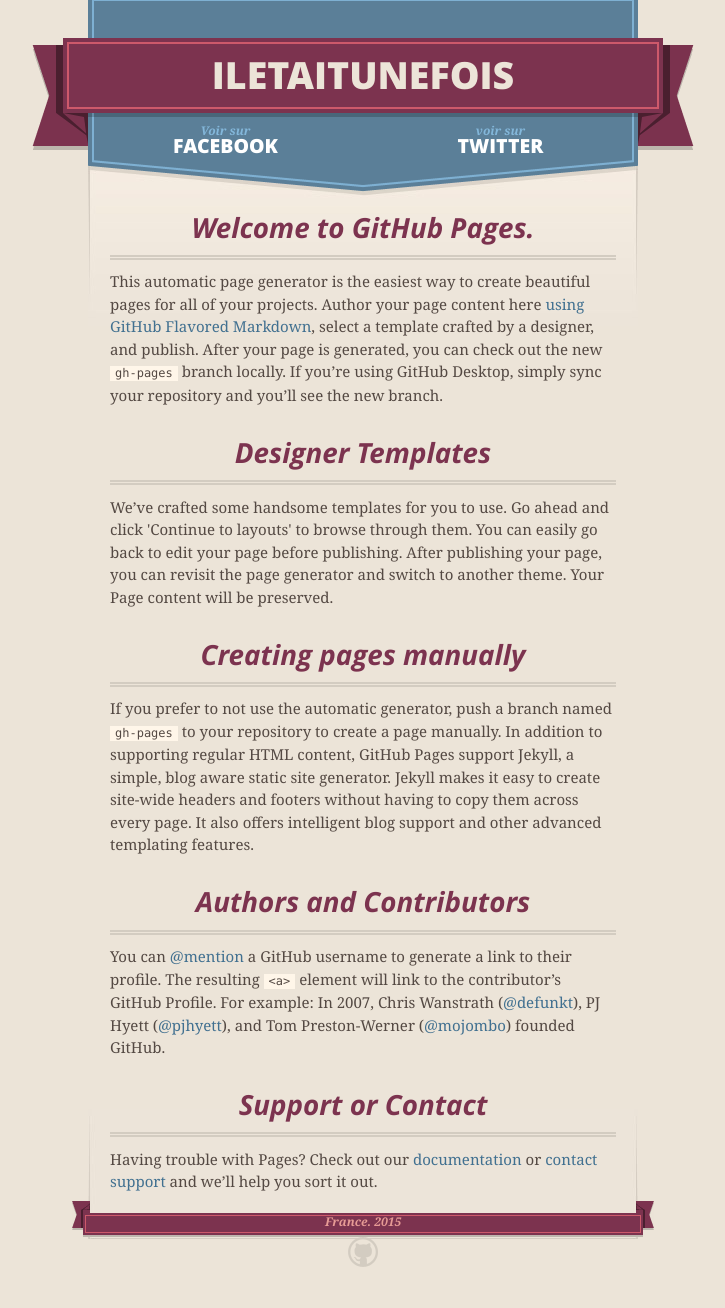
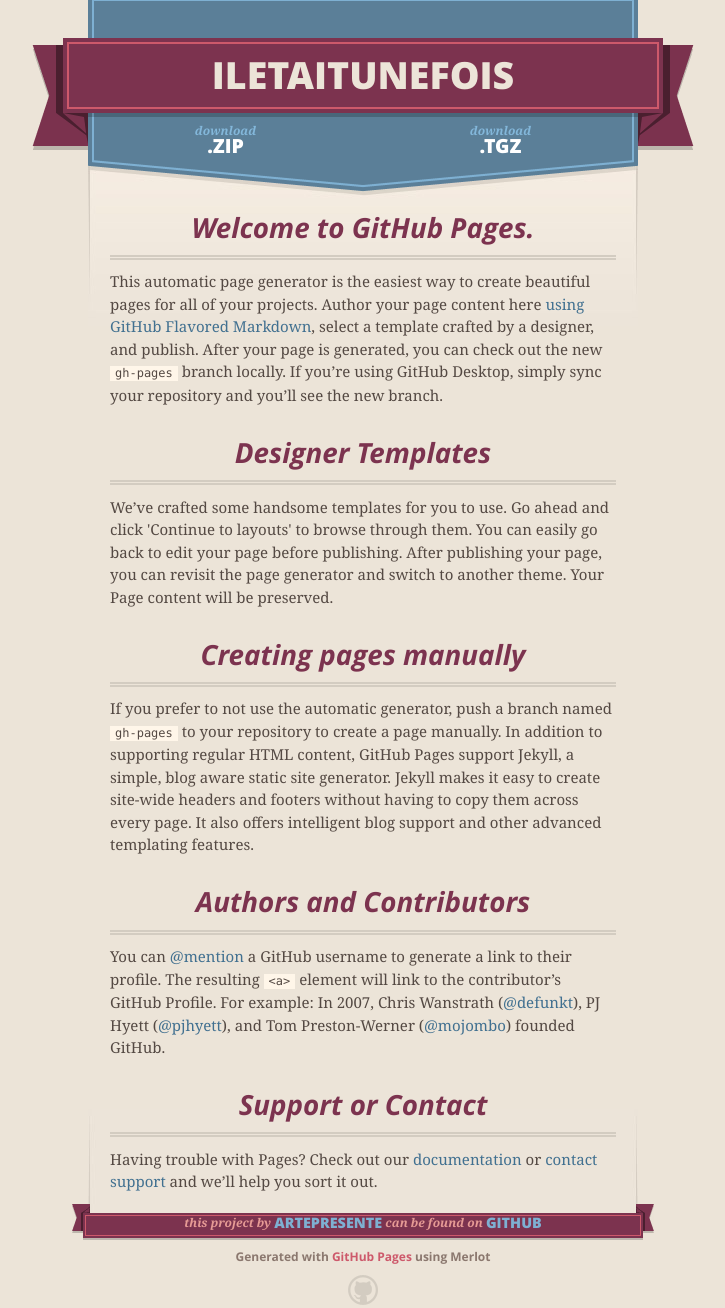
Before and after one commit to artepresente/iletaitunefois, a plain HTML site: page index.html in a window 1280 px wide. Shown: the whole page, without its empty margins (277-1002 px from the left). Drawn offline with nearby package versions, Linux system fonts and the light colour scheme.

Commit message:
Reverting everithing but the forkme banner

```diff
--- a/index.html
+++ b/index.html
@@ -21,7 +21,6 @@
   </head>
 
   <body>
-    <!-- <a id="forkme_banner" href="https://github.com/artepresente/iletaitunefois">View on GitHub</a> -->
     <div class="shell">
 
       <header>
@@ -37,7 +36,7 @@
 
       <section id="downloads">
         <span class="inner">
-          <a href="https://www.facebook.com/1062148937190561/" class="zip"><em>Voir sur</em> FACEBOOK</a><a href="https://twitter.com/iletaitunefoisz" class="tgz"><em>voir sur</em> TWITTER</a>
+          <a href="https://github.com/artepresente/iletaitunefois/zipball/master" class="zip"><em>download</em> .ZIP</a><a href="https://github.com/artepresente/iletaitunefois/tarball/master" class="tgz"><em>download</em> .TGZ</a>
         </span>
       </section>
 
@@ -75,11 +74,12 @@
       <footer>
         <span class="ribbon-outer">
           <span class="ribbon-inner">
-            <p>France. 2015</p>
+            <p>this project by <a href="https://github.com/artepresente">artepresente</a> can be found on <a href="https://github.com/artepresente/iletaitunefois">GitHub</a></p>
           </span>
           <span class="left-tail"></span>
           <span class="right-tail"></span>
         </span>
+        <p>Generated with <a href="https://pages.github.com">GitHub Pages</a> using Merlot</p>
         <span class="octocat"></span>
       </footer>
 
```
